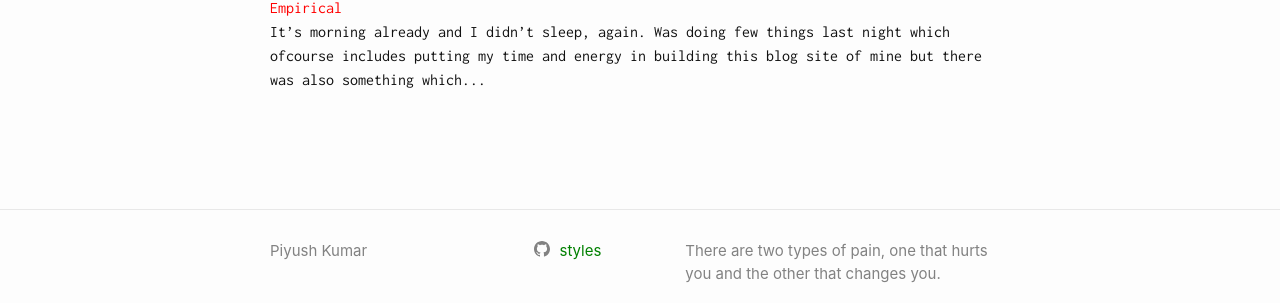
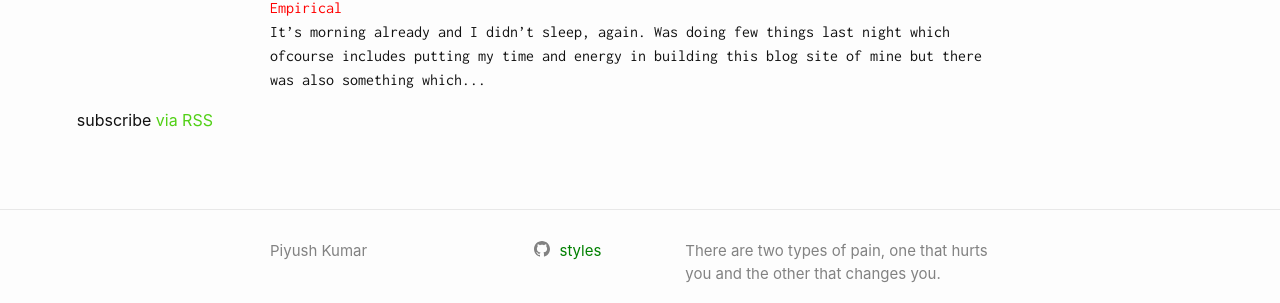
Before and after one commit to styles3544/Blog, a Jekyll site: the page built from index.html, in a window 1280 px wide. Shown: the part 570-873 px from the top of the page. Built offline with Jekyll 4.4.1, drawn with Linux system fonts in a browser that asks for light colours.

Commit message:
adds feed

```diff
--- a/_layouts/default.html
+++ b/_layouts/default.html
@@ -86,7 +86,7 @@
 
 
 
-                <!-- <p class="rss-subscribe">subscribe <a href="/feed.xml">via RSS</a></p> -->
+                <p class="rss-subscribe">subscribe <a href="{{ site.baseurl }}/feed.xml">via RSS</a></p>
             </div>
 
 
```
